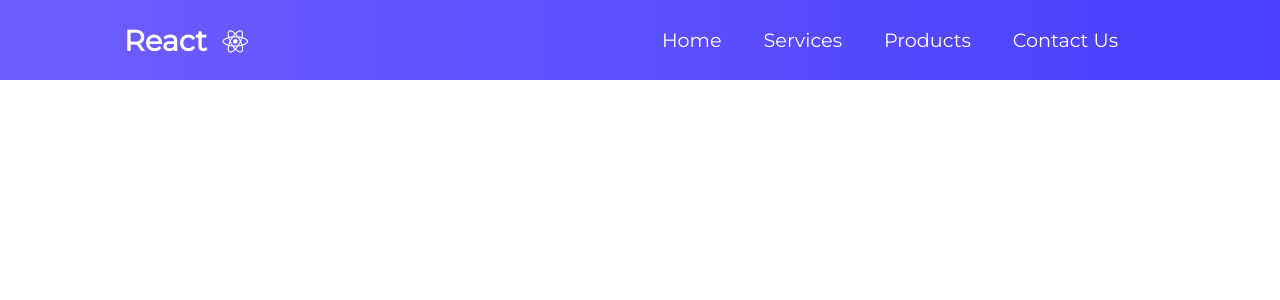
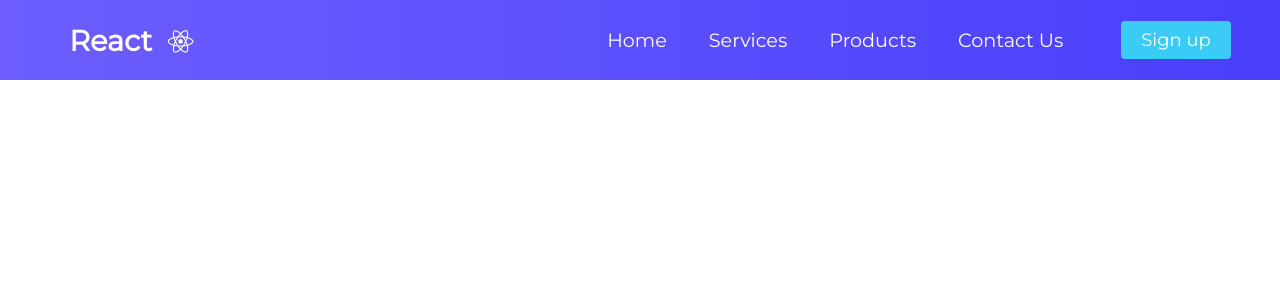
Before and after one commit to adamalcantara/react_responsive_nav, a React (Create React App) app: page / in a window 1280 px wide. Shown: the top 300 px of the page. Built offline with nearby package versions, Linux system fonts and the light colour scheme.

Commit message:
Desktop done

```diff
--- a/src/Components/Navbar/Navbar.js
+++ b/src/Components/Navbar/Navbar.js
@@ -1,5 +1,6 @@
 import React, { Component } from 'react'
 import { MenuItems } from "./MenuItems"
+import { Button } from "../Buttons/Buttons"
 import "./Navbar.css"
 
 class Navbar extends Component {
@@ -28,6 +29,8 @@ class Navbar extends Component {
                     })}
 
                 </ul>
+                <Button>Sign up</Button>
+
             </nav>
         )
     }
```
